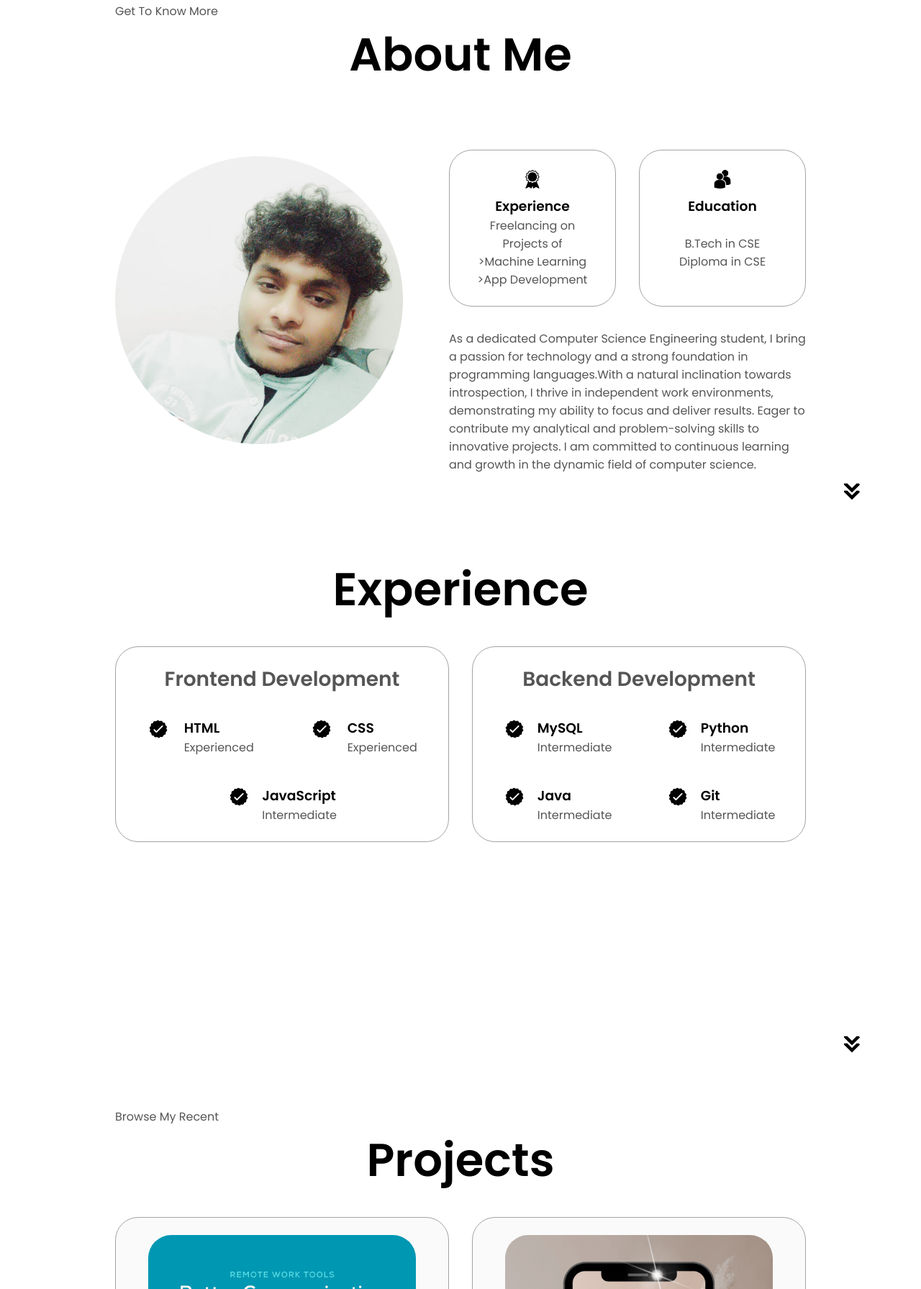
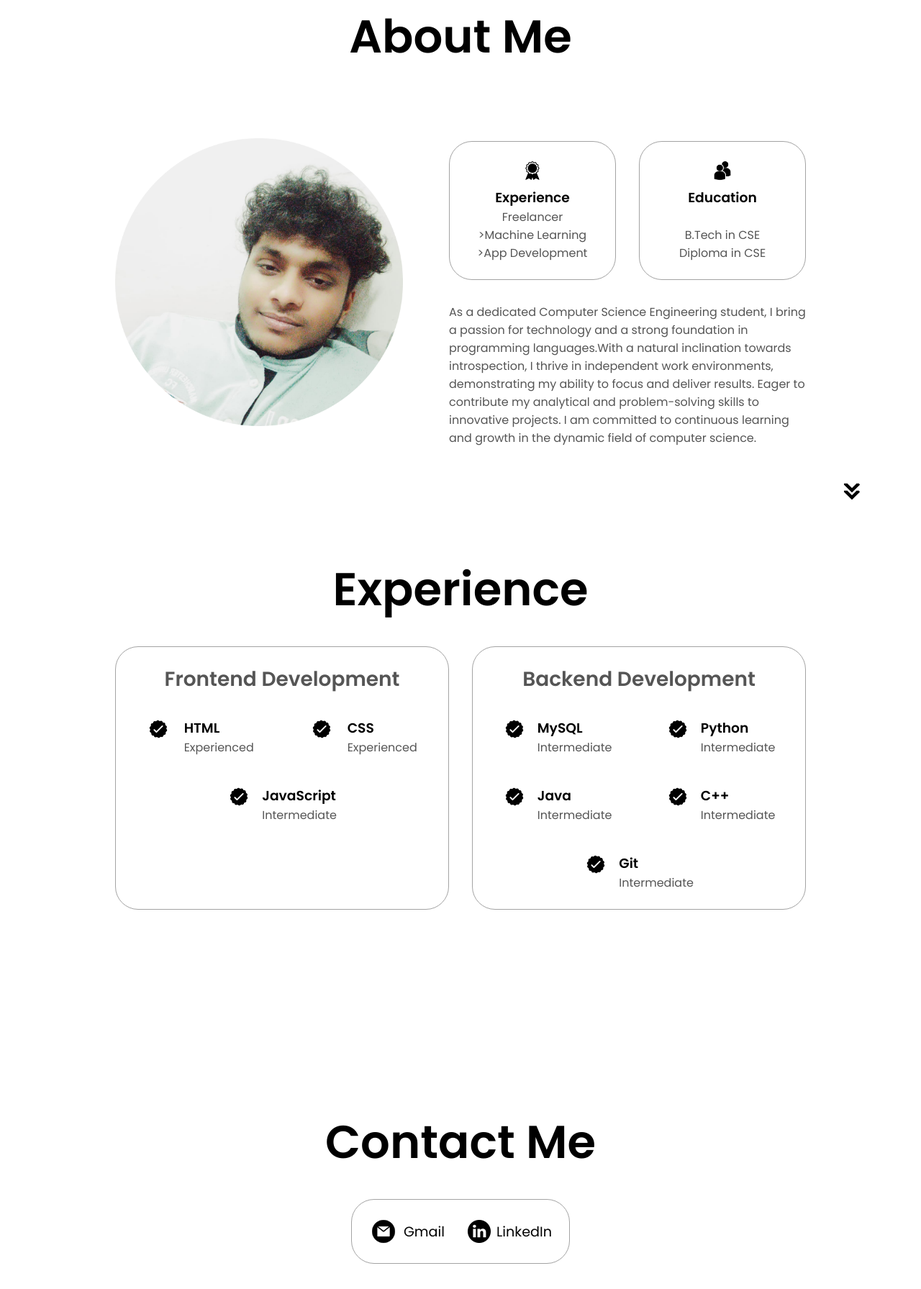
Before and after one commit to divya-divyanshu/Portfolio_Divya, a plain HTML site: page index.html in a window 1280 px wide. Shown: the part 925-2716 px from the top of the page at 72% size. Drawn offline with Linux system fonts and the light colour scheme.

Commit message:
added updated html

```diff
--- a/index.html
+++ b/index.html
@@ -72,7 +72,7 @@
       </div>
     </section>
     <section id="about">
-      <p class="section__text__p1">Get To Know More</p>
+      <!-- <p class="section__text__p1">Get To Know More</p> -->
       <h1 class="title">About Me</h1>
       <div class="section-container">
         <div class="section__pic-container">
@@ -91,7 +91,7 @@
                 class="icon"
               />
               <h3>Experience</h3>
-              <p>Freelancing on Projects of<br />>Machine Learning<br/>>App Development</p>
+              <p>Freelancer<br />>Machine Learning<br/>>App Development</p>
             </div>
             <div class="details-container">
               <img
@@ -241,6 +241,17 @@
                   class="icon"
                 />
                 <div>
+                  <h3>C++</h3>
+                  <p>Intermediate</p>
+                </div>
+              </article>
+              <article>
+                <img
+                  src="./assets/checkmark.png"
+                  alt="Experience icon"
+                  class="icon"
+                />
+                <div>
                   <h3>Git</h3>
                   <p>Intermediate</p>
                 </div>
@@ -249,14 +260,17 @@
           </div>
         </div>
       </div>
-      <img
+      <!-- <img
         src="./assets/arrow.png"
         alt="Arrow icon"
         class="icon arrow"
         onclick="location.href='./#projects'"
-      />
+      /> -->
     </section>
-    <section id="projects">
+
+
+
+    <!-- <section id="projects">
       <p class="section__text__p1">Browse My Recent</p>
       <h1 class="title">Projects</h1>
       <div class="experience-details-container">
@@ -341,9 +355,18 @@
         class="icon arrow"
         onclick="location.href='./#contact'"
       />
-    </section>
+    </section> -->
+
+
+
+
+
+
+
+
+
     <section id="contact">
-      <p class="section__text__p1">Get in Touch</p>
+      <!-- <p class="section__text__p1">Get in Touch</p> -->
       <h1 class="title">Contact Me</h1>
       <div class="contact-info-upper-container">
         <div class="contact-info-container">
@@ -352,7 +375,7 @@
             alt="Email icon"
             class="icon contact-icon email-icon"
           />
-          <p><a href="mailto:examplemail@gmail.com">Example@gmail.com</a></p>
+          <p><a href="divyakr.divyanshu@gmail.com">Gmail</a></p>
         </div>
         <div class="contact-info-container">
           <img
@@ -360,7 +383,7 @@
             alt="LinkedIn icon"
             class="icon contact-icon"
           />
-          <p><a href="https://www.linkedin.com">LinkedIn</a></p>
+          <p><a href="www.linkedin.com/in/divya-kumar-divyanshu-a8210221b">LinkedIn</a></p>
         </div>
       </div>
     </section>
```
